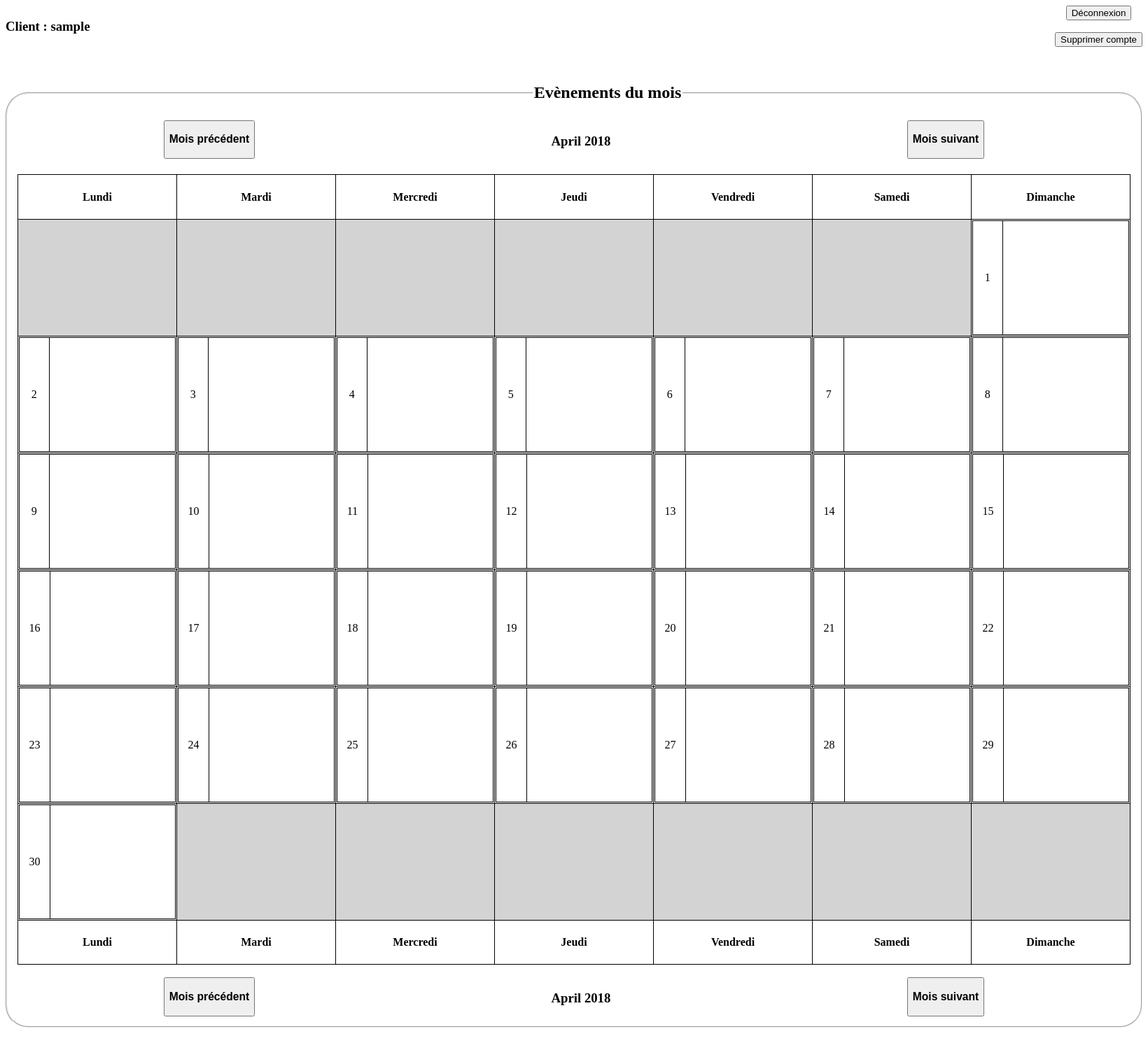
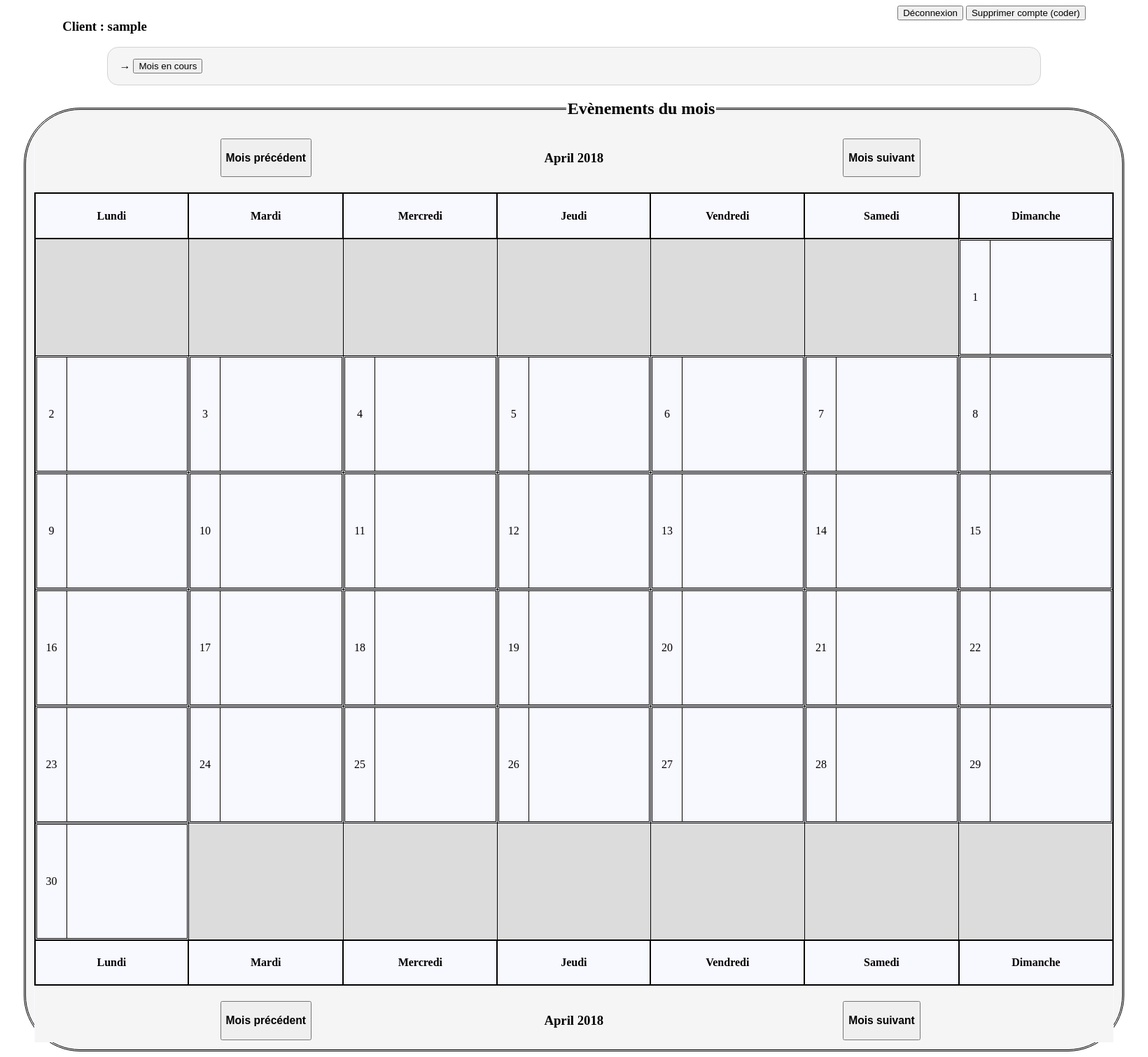
Before and after one commit to Thiebosh/CIR1_web_Eveneo, a PHP site: page /tp4/project/index.php in a window 1640 px wide. Shown: the whole page at 70% size. Before the commit the page ends 1477 px from the top, so only its background shows below. Run offline with PHP 8.4, Linux system fonts and the light colour scheme; the visitor is signed in with stand-in values (Sample User, id 1); tables that the repository leaves empty hold one stand-in row (values such as "Sample post").

Commit message:
debug wip

```diff
--- a/tp4/project/Controller/cBackEnd.php
+++ b/tp4/project/Controller/cBackEnd.php
@@ -3,8 +3,6 @@ require('Model/mBackEnd.php');
 
 
 function oEventsMonth($date) {
-    if (!$date) $date = date('Y-m');
-
     $timeStamp = strtotime($date);
     $showDate = strftime('%B %Y', $timeStamp);
     $dataDate['nbDays'] = date('t', $timeStamp);
@@ -52,11 +50,12 @@ function oEventsDay($date) {
 function oEvent($id) {
     $dataEvent = oGetEvent($id);
     if (!$dataEvent) throw new Exception("Evénement : Echec de récupération des données");
+    $dateSplit = explode(' ', $dataEvent['startdate']);
 
     if (isset($_POST['script_delete'])) {
         oDeleteEvent($id);
 
-        header('Location: index.php?action=reception&date='.$dataEvent['startdate']);//recharge la page
+        header('Location: index.php?action=reception&date='.$dateSplit[0]);
         exit();
     }
 
@@ -72,10 +71,10 @@ function oEvent($id) {
 
 function oEventNew($data) {
     if (isset($_POST['script_new']) && $_POST['script_new']) {
-        $id = oPostDataAndGetIdEvent($data);//throw new Exception('Création d\'événement : Echec d\'enregistrement des données');
+        $id = oPostDataAndGetIdEvent($data);
         if (!$id) throw new Exception("Création d'événement : Echec d'enregistrement ou de redirection");
 
-        header('Location: index.php?action=detail&id='.$id);//recharge la page
+        header('Location: index.php?action=detail&id='.$id);
         exit();
     }
 
@@ -87,9 +86,9 @@ function oEventNew($data) {
 
 function oEventEdit($data) {
     if (isset($_POST['script_edit'])) {
-        oChangeEventData($data);// throw new Exception('Modification d\'événement : Echec d\'enregistrement des données');
+        oChangeEventData($data);
 
-        header('Location: index.php?action=detail&id='.$data['id']);//recharge la page
+        header('Location: index.php?action=detail&id='.$data['id']);
         exit();
     }
 
--- a/tp4/project/Controller/cFrontEnd.php
+++ b/tp4/project/Controller/cFrontEnd.php
@@ -3,8 +3,6 @@ require('Model/mFrontEnd.php');
 
 
 function cEventsMonth($date) {
-    if (!$date) $date = date('Y-m');
-
     $timeStamp = strtotime($date);
     $showDate = strftime('%B %Y', $timeStamp);
     $dataDate['nbDays'] = date('t', $timeStamp);
@@ -63,6 +61,7 @@ function cEventsDay($date) {
 function cEvent($id) {
     $dataEvent = cGetEventDetail($id);
     if (!$dataEvent) throw new Exception("Evénement : Echec de récupération des données");
+    $dateSplit = explode(' ', $dataEvent['startdate']);
 
     $dataEvent['status'] = getEventStatus($id);
 
@@ -70,7 +69,7 @@ function cEvent($id) {
         if (!$dataEvent['status']) cSetStatusON($id);
         else cSetStatusOFF($id);
 
-        header('Location: index.php?action=reception&date='.$dataEvent['startdate']);//recharge la page
+        header('Location: index.php?action=reception&date='.$dateSplit[0]);
         exit();
     }
 
--- a/tp4/project/Controller/cRegisterLogin.php
+++ b/tp4/project/Controller/cRegisterLogin.php
@@ -17,7 +17,7 @@ function aLogin($data) {
         if ($dataUser['rank'] == 'CUSTOMER') $_SESSION['rankFR'] = 'Client';
         else                                 $_SESSION['rankFR'] = 'Organisateur';
 
-        header('Location: index.php?action=reception');//redirige vers l'accueil
+        header('Location: index.php?action=reception');
         exit();
     }
 
@@ -34,9 +34,9 @@ function aRegister($data) {
 
         if (getLoginUser($data['login'])) throw new Exception("Inscription : Login déjà utilisé");
 
-        postDataUser($data);//throw new Exception("Inscription : Echec d\'enregistrement des données');//verifier que renvoi d'un post est true ou false
+        postDataUser($data);
 
-        header('Location: index.php?action=login');//redirige vers la page de connexion
+        header('Location: index.php?action=login');
         exit();
     }
 
--- a/tp4/project/Model/mBackEnd.php
+++ b/tp4/project/Model/mBackEnd.php
@@ -70,7 +70,7 @@ function oPostDataAndGetIdEvent($data) {
                     'describe' => $data['description']);
 
     $request = $bdd->prepare($query);
-    $request->execute($table);//retourne quelque chose?
+    $request->execute($table);
 
     $query = 'SELECT id
                 FROM events
@@ -100,7 +100,7 @@ function oChangeEventData($data) {
                     'idEvent' => $data['id']);
 
     $request = $bdd->prepare($query);
-    $request->execute($table);//retourne quelque chose?
+    $request->execute($table);
 }
 
 
--- a/tp4/project/Model/mCommon.php
+++ b/tp4/project/Model/mCommon.php
@@ -13,7 +13,7 @@ function dbConnect() {
     return $dataBase;
 }
 
-function getEventStatus($idEvent) {//si faux, n'est pas inscrit
+function getEventStatus($idEvent) {//valeur ou false
     $bdd = dbConnect();
 
     $query = 'SELECT iduser_participates_events
@@ -23,8 +23,8 @@ function getEventStatus($idEvent) {//si faux, n'est pas inscrit
 
     $request = $bdd->prepare($query);
     $request->execute($table);
-    $status = $request->fetch();
+    $table = $request->fetch();
     $request->closeCursor();
 
-    return $status['iduser_participates_events'];
+    return $table['iduser_participates_events'];
 }
--- a/tp4/project/Model/mFrontEnd.php
+++ b/tp4/project/Model/mFrontEnd.php
@@ -64,14 +64,14 @@ function cSetStatusON($idEvent) {
             VALUES(:event, :user)';
     $table = array('event' => $idEvent, 'user' => $_SESSION['id']);
     $request = $bdd->prepare($query);
-    $request->execute($table);//retourne quelque chose?
+    $request->execute($table);
 
     $query = 'UPDATE events
             SET nb_place = nb_place - 1
             WHERE id = :idEvent';
     $table = array('idEvent' => $idEvent);
     $request = $bdd->prepare($query);
-    $request->execute($table);//retourne quelque chose?
+    $request->execute($table);
 }
 
 
@@ -89,5 +89,5 @@ function cSetStatusOFF($idEvent) {
             WHERE id = :idEvent';
     $table = array('idEvent' => $idEvent);
     $request = $bdd->prepare($query);
-    $request->execute($table);//retourne quelque chose?
+    $request->execute($table);
 }
--- a/tp4/project/Model/mRegisterLogin.php
+++ b/tp4/project/Model/mRegisterLogin.php
@@ -45,5 +45,5 @@ function postDataUser($data) {
                     'rank' => $data['rank']);
 
     $request = $bdd->prepare($query);
-    $request->execute($table);//retourne quelque chose?
+    $request->execute($table);
 }
--- a/tp4/project/View/Common/vEvent.php
+++ b/tp4/project/View/Common/vEvent.php
@@ -12,7 +12,7 @@ ob_start(); ?>
         <a href="index.php?action=reception"><button>Accueil</button></a>
     </li>
     <li>
-        <a href="index.php?action=list&amp;date=<?= htmlspecialchars($dataEvent['startdate']) ?>">
+        <a href="index.php?action=list&amp;date=<?= htmlspecialchars($dateSplit[0]) ?>">
             <button>Tous les événements du <?= htmlspecialchars($startDateFr) ?></button>
         </a>
     </li>
@@ -37,6 +37,8 @@ ob_start(); ?>
 
 $asideBottomContent = '<a href="#"><button class="ancre"><h3>Haut de page</h3></button></a>';
 
+$asideContent = '';
+
 
 require('View/template.php');
 
--- a/tp4/project/View/Common/vMonth.php
+++ b/tp4/project/View/Common/vMonth.php
@@ -7,21 +7,33 @@ $pageName = 'Accueil';
 
 $legendContent = 'Evènements du mois';
 
-$menuContent = '';
+ob_start(); ?>
+    <li>
+        <a href="index.php?action=reception"><button>Mois en cours</button></a>
+    </li>
+<?php $menuContent = ob_get_clean();
 
 ob_start(); ?>
+    <tr>
+        <th class="borderless"></th>
+        <th class="borderless">
             <a href="index.php?action=reception&amp;date=<?= htmlspecialchars($lastMonth) ?>">
                 <button><h3>Mois précédent</h3></button>
             </a>
+        </th>
+        <th colspan="3" class="borderless">
             <h3><?= htmlspecialchars($showDate) ?></h3>
+        </th>
+        <th class="borderless">
             <a href="index.php?action=reception&amp;date=<?= htmlspecialchars($nextMonth) ?>">
             <button><h3>Mois suivant</h3></button>
             </a>
-<?php $asideContent = ob_get_clean();
+        </th>
+        <th class="borderless"></th>
+    </tr>
+<?php $headTable = ob_get_clean();
 
 ob_start(); ?>
-    <table>
-        <thead>
     <tr>
     <?php for ($weekDay = 0; $weekDay < 7; $weekDay++) { ?>
         <th>
@@ -29,22 +41,28 @@ ob_start(); ?>
         </th>
     <?php } ?>
     </tr>
+<?php $tailTable = ob_get_clean();
+
+ob_start(); ?>
+    <table id="mainGrid">
+        <thead>
+            <?= $headTable ?>
+            <tr><th colspan="7" class="borderless"><br></th></tr>
+            <tr></tr>
+            <?= $tailTable ?>
             <?php displayMonth(1, false, false) ?>
         </thead>
         <tfoot>
-            <tr>
-                <?php for ($weekDay = 0; $weekDay < 7; $weekDay++) { ?>
-                    <th>
-                        <h4><?= htmlspecialchars($dayName['fr'][$weekDay]) ?></h4>
-                    </th>
-                <?php } ?>
-            </tr>
+            <?= $tailTable ?>
+            <tr></tr>
+            <tr><th colspan="7" class="borderless"><br></th></tr>
+            <?= $headTable ?>
         </tfoot>
-        <tbody>
+        <tbody id="month">
             <tr>
                 <?php
                 $monthDay = $weekDay = 0;
-                while ($dayName['ang'][$monthDay] != $startMonth) {
+                while ($dayName['ang'][$monthDay] != $startMonth) {//ne commence pas par lundi
                     echo '<td class="otherMonth"></td>';
                     $monthDay++;
                 }
@@ -102,15 +120,7 @@ ob_start(); ?>
     </table>
 <?php $articleContent = ob_get_clean();
 
-ob_start(); ?>
-    <a href="index.php?action=reception&amp;date=<?= htmlspecialchars($lastMonth) ?>">
-        <button><h3>Mois précédent</h3></button>
-    </a>
-    <h3><?= htmlspecialchars($showDate) ?></h3>
-    <a href="index.php?action=reception&amp;date=<?= htmlspecialchars($nextMonth) ?>">
-        <button><h3>Mois suivant</h3></button>
-    </a>
-<?php $asideBottomContent = ob_get_clean();
+$asideContent = '';
 
 
 require('View/template.php');
--- a/tp4/project/View/style.css
+++ b/tp4/project/View/style.css
@@ -1,37 +1,29 @@
-fieldset {
+body {
     text-align: center;
-    margin: auto;
-    border-radius: 2em;
+}
+a {
+    color: black;
+}
+form {
+    display: inline-block;
 }
 
-legend {
-    margin-left: 3em;
-}
 
-td, th, table {
-    border : 1px solid black;
-    border-collapse:collapse;
-    width: 14em;
-    text-align: center;
+header {
+    display: flex;
+    justify-content: space-between;
+    width: 90%;
     margin: auto;
 }
-
-td {
-    height: 10em;
+menu {
+    display: flex;
+    width: 80%;
+    margin: auto;
+    padding: 1em;
+    border: 1px solid lightgray;
+    border-radius: 1em;
+    background-color: whitesmoke;
 }
-
-aside, header, menu {
-    display: flex;
-}
-
-aside {
-    justify-content: space-around;
-}
-
-header {
-    justify-content: space-between
-}
-
 menu li {
     margin-right: 0.5em;
     list-style-type: none;
@@ -40,36 +32,60 @@ menu li:before {
     content: "→";
 }
 
-form {
-    display: inline-block;
+
+section>fieldset {
+    width: 95%;
+    margin: auto;
+    border-radius: 5em;
+    border: double;
+    background-color: whitesmoke;
+}
+section>fieldset>legend {
+    margin-left: 6em;
+}
+#mainGrid, thead th, tfoot th {
+    background-color: ghostwhite;
+    border : 2px solid black;
+    border-collapse:collapse;
+    margin: auto;
+}
+.borderless {
+    border: hidden;
+    background-color: whitesmoke;
 }
 
-.date {
-    width: 3em;
+
+#month table {
+    border-collapse:collapse;
+}
+#month td {
+    border : 1px solid black;
+    width: 14em;
+    height: 10em;
+}
+#month .date {
+    width: 20%;
 }
 
-.otherMonth {
-    background-color: lightgray;
+#month .otherMonth {
+    background-color: gainsboro;
 }
-
-a {
-    color: black;
-}
-
-.follow {
-    border : 1px solid black;
-    border-radius: 0.5em;
+#month .follow {
+    border : 1px solid gray;
+    border-radius: 0.3em;
     background-color: lightgreen;
     width : 75%;
     margin: auto;
 }
 
-.column {
-    display: flex;
-    flex-direction :column;
-    text-align: center;
-    justify-content: space-between
-}
+
+
+
+
+
+
+
+
 
 .describe {
     width: 60%;
--- a/tp4/project/View/template.php
+++ b/tp4/project/View/template.php
@@ -14,7 +14,7 @@
                     <input type="submit" value="Déconnexion">
                 </form>
                 <form method="post" action="index.php?action=logout">
-                    <input type="submit" value="Supprimer compte">
+                    <input type="submit" value="Supprimer compte (coder)">
                 </form>
             </div>
         </header>
@@ -24,22 +24,19 @@
         </menu>
 
         <section>
-            <fieldset><legend><h2><?= htmlspecialchars($legendContent) ?></h2></legend>
+            <fieldset>
+                <legend>
+                    <h2><?= htmlspecialchars($legendContent) ?></h2>
+                </legend>
+
+                <article>
+                    <?= $articleContent ?>
+                </article>
+
                 <aside>
                     <?= $asideContent ?>
                 </aside>
-                <br>
-                <article>
-                    <?= $articleContent ?>
-                </article>
-                <br>
-                <aside>
-                    <?= $asideBottomContent ?>
-                </aside>
             </fieldset>
         </section>
-
-        <footer>
-        </footer>
     </body>
 </html>
--- a/tp4/project/View/vFrontEnd.php
+++ b/tp4/project/View/vFrontEnd.php
@@ -14,7 +14,7 @@ function displayMonth($part, $dataEvent, $dataDay) {
 function displayDay($part, $dataEvent, $date) {
     switch ($part) {
         case 2:?>
-            Organisateur : <?= htmlspecialchars($dataEvent['organizer']) ?><br>
+            <br>Organisateur : <?= htmlspecialchars($dataEvent['organizer']) ?><br>
             <br>
             Inscrit : <?= htmlspecialchars($dataEvent['status']) ?>
         <?php break;
--- a/tp4/project/index.php
+++ b/tp4/project/index.php
@@ -10,14 +10,53 @@ require('Controller/cFrontEnd.php');
 require('Controller/cBackEnd.php');
 
 
+function checktime($hour, $min) {
+    if ($hour < 0 || $hour > 23 || !is_numeric($hour)) return false;
+    if ($min < 0 || $min > 59 || !is_numeric($min)) return false;
+    return true;
+}
+
+function verifDateTime($date, $page) {
+    if (!isset($date)) throw new Exception($page." : Donnée manquante");
+
+    $date = filter_var($date, FILTER_SANITIZE_STRING);
+    if (!$date) throw new Exception($page." : Donnée invalide");
+
+    $dateSplit = explode('-', $date);
+    $nbPart = 0;
+    foreach($dateSplit as $partDate) {
+        if (!is_numeric($partDate)) throw new Exception($page." : Date invalide");
+        $nbPart++;
+    }
+    if ($nbPart != 2 && $nbPart != 3 && $nbPart != 5) throw new Exception($page." : Date invalide");
+
+    if ($nbPart < 5) $dateSplit[3] = $dateSplit[4] = 1;
+    if ($nbPart < 3) $dateSplit [2] = 1;
+    if (!checkdate($dateSplit[1], $dateSplit[2], $dateSplit[0]) || !checktime($dateSplit[3], $dateSplit[4])) {
+        throw new Exception($page." : Date invalide");
+    }
+
+    return $date;
+}
+
+function verifID($id, $page) {
+    if (!isset($id)) throw new Exception($page." : Donnée manquante");
+    if (!is_numeric($id)) throw new Exception($page." : Donnée invalide");
+    return $id;
+}
+
+
 try {
-    if (!isset($_GET['action'])) $action = 'login';
+    if (!isset($_GET['action'])) {
+        if (!isset($_SESSION['rank'])) $action = 'login';
+        else $action = 'reception';
+    }
     else $action = $_GET['action'];
 
     if ($action != 'login' && $action != 'logout' && $action != 'register' &&
     $action != 'reception' && $action != 'list'   && $action != 'detail' &&
     $action != 'delete'    && $action != 'new'    && $action != 'edit') {
-        throw new Exception("Action indéfinie");
+        throw new Exception("Page indéfinie");
     }
 
     /* BEGINNING */
@@ -27,6 +66,7 @@ try {
         exit();//mets fin au script courant
     }
 
+    if ($action == 'reception' && !isset($_GET['date'])) $_GET['date'] = date('Y-m');
 
     if (!isset($_SESSION['rank'])) {
         switch ($action) {
@@ -67,115 +107,68 @@ try {
     }
     else if ($_SESSION['rank'] == 'CUSTOMER') {
         switch ($action) {
-            case 'reception':
-                $date = false;
-                if (isset($_GET['date'])) {
-                    $date = filter_input(INPUT_GET, 'date', FILTER_SANITIZE_STRING);
-                    if (!$date) throw new Exception("Accueil : Donnée invalide");
-                }
-
-                cEventsMonth($date);
+            case 'reception': cEventsMonth(verifDateTime($_GET['date'], "Evénements du mois"));
                 break;
-            case 'list':
-                if (!isset($_GET['date'])) throw new Exception("Evénements du jour : Donnée manquante");
-
-                $date = filter_input(INPUT_GET, 'date', FILTER_SANITIZE_STRING);
-                if (!$date) throw new Exception("Evénements du jour : Donnée invalide");
-
-                cEventsDay($date);
+            case 'list':      cEventsDay(verifDateTime($_GET['date'], "Evénements du jour"));
                 break;
-            case 'detail';
-                if (!isset($_GET['id'])) throw new Exception("Evénement : Donnée manquante");
-
-                $id = filter_input(INPUT_GET, 'id', FILTER_VALIDATE_INT);
-                if (!$id) throw new Exception("Evénement : Donnée invalide");
-
-                cEvent($id);
-            break;
-            default:
-                cEventsMonth(false);
+            case 'detail':    cEvent(verifID($_GET['id'], "Evénement"));
                 break;
         }
     }
     else if ($_SESSION['rank'] == 'ORGANIZER') {
         switch ($action) {
-            case 'reception':
-                $date = false;
-                if (isset($_GET['date'])) {
-                    $date = filter_input(INPUT_GET, 'date', FILTER_SANITIZE_STRING);
-                    if (!$date) throw new Exception("Accueil : Donnée invalide");
-                }
-
-                oEventsMonth($date);
+            case 'reception': oEventsMonth(verifDateTime($_GET['date'], "Evénements du mois"));
                 break;
-            case 'list':
-                if (!isset($_GET['date'])) throw new Exception("Evénements du jour : Donnée manquante");
-
-                $date = filter_input(INPUT_GET, 'date', FILTER_SANITIZE_STRING);
-                if (!$date) throw new Exception("Evénements du jour : Donnée invalide");
-
-                oEventsDay($date);
+            case 'list':      oEventsDay(verifDateTime($_GET['date'], "Evénements du jour"));
                 break;
-            case 'detail';
-                if (!isset($_GET['id'])) throw new Exception("Evénement : Donnée manquante");
-
-                $id = filter_input(INPUT_GET, 'id', FILTER_VALIDATE_INT);
-                if (!$id) throw new Exception("Evénement : Donnée invalide");
-
-                oEvent($id);
+            case 'detail':    oEvent(verifID($_GET['id'], "Evénement"));
                 break;
             case 'new':
-                if (!isset($_GET['date'])) throw new Exception("Nouveau : Donnée manquante");
-
-                $received['date'] = filter_input(INPUT_GET, 'date', FILTER_SANITIZE_STRING);
-                if (!$received['date']) throw new Exception("Nouveau : Donnée invalide");
+                $received['date'] = verifDateTime($_GET['date'], "Nouvel événement");
 
                 if (isset($_POST['script_new'])) {
                     if (!isset($_POST['name']) || !isset($_POST['nbPlaces']) || !isset($_POST['description']) ||
                     !isset($_POST['startDate']) || !isset($_POST['endDate'])) {
-                        throw new Exception("Nouveau : Donnée(s) formulaire absente(s)");
+                        throw new Exception("Nouvel événement : Donnée(s) formulaire absente(s)");
                     }
 
-                    $received['name'] = filter_input(INPUT_POST, 'name', FILTER_SANITIZE_STRING);
-                    $received['nbPlaces'] = filter_input(INPUT_POST, 'nbPlaces', FILTER_VALIDATE_INT);
-                    $received['startDate'] = filter_input(INPUT_POST, 'startDate', FILTER_SANITIZE_STRING);
-                    $received['endDate'] = filter_input(INPUT_POST, 'endDate', FILTER_SANITIZE_STRING);
+                    $received['name']        = filter_input(INPUT_POST, 'name',        FILTER_SANITIZE_STRING);
+                    $received['nbPlaces']    = filter_input(INPUT_POST, 'nbPlaces',    FILTER_VALIDATE_INT);
+                    $received['startDate']   = filter_input(INPUT_POST, 'startDate',   FILTER_SANITIZE_STRING);
+                    $received['endDate']     = filter_input(INPUT_POST, 'endDate',     FILTER_SANITIZE_STRING);
                     $received['description'] = filter_input(INPUT_POST, 'description', FILTER_SANITIZE_STRING);
 
-                    if (!$received['name']) $received['echec'][] = 'name';
-                    if (!$received['nbPlaces']) $received['echec'][] = 'nbPlaces';
+                    if (!$received['name'])        $received['echec'][] = 'name';
+                    if (!$received['nbPlaces'])    $received['echec'][] = 'nbPlaces';
                     if (!$received['description']) $received['echec'][] = 'description';
-                    if (!$received['startDate']) $received['echec'][] = 'startDate';
-                    if (!$received['endDate']) $received['echec'][] = 'endDate';
+                    if (!$received['startDate'])   $received['echec'][] = 'startDate';
+                    if (!$received['endDate'])     $received['echec'][] = 'endDate';
+
                     if (isset($received['echec'])) $_POST['script_new'] = false;
                 }
 
                 oEventNew($received);
             break;
             case 'edit':
-                if (!isset($_GET['id'])) throw new Exception("Modification : Donnée manquante");
-
-                $received['id'] = filter_input(INPUT_GET, 'id', FILTER_VALIDATE_INT);
-                if (!$received['id']) throw new Exception("Modification : Donnée invalide");
+                $received['id'] = verifID($_GET['id'], "Modification d'événement");
 
                 if (isset($_POST['script_edit'])) {
                     if (!isset($_POST['nbPlaces']) || !isset($_POST['description']) || !isset($_POST['endDate'])) {
-                        throw new Exception("Modification : Donnée(s) formulaire absente(s)");
+                        throw new Exception("Modification d'événement : Donnée(s) formulaire absente(s)");
                     }
 
-                    $received['nbPlaces'] = filter_input(INPUT_POST, 'nbPlaces', FILTER_VALIDATE_INT);
-                    $received['endDate'] = filter_input(INPUT_POST, 'endDate', FILTER_SANITIZE_STRING);
+                    $received['nbPlaces']    = filter_input(INPUT_POST, 'nbPlaces',    FILTER_VALIDATE_INT);
+                    $received['endDate']     = filter_input(INPUT_POST, 'endDate',     FILTER_SANITIZE_STRING);
                     $received['description'] = filter_input(INPUT_POST, 'description', FILTER_SANITIZE_STRING);
 
-                    if (!$received['nbPlaces'] || !$received['endDate'] || !$received['description']) {
-                        throw new Exception("Modification : Donnée(s) formulaire invalide(s)");
-                    }
+                    if (!$received['nbPlaces'])    $received['echec'][] = 'nbPlaces';
+                    if (!$received['endDate'])     $received['echec'][] = 'endDate';
+                    if (!$received['description']) $received['echec'][] = 'description';
+
+                    if (isset($received['echec'])) $_POST['script_edit'] = false;
                 }
 
                 oEventEdit($received);
-            break;
-            default:
-                oEventsMonth(false);
             break;
         }
     }
```
Also changed, not shown: tp4/project/View/Common/vDay.php (+47 -11 lines), tp4/project/View/vBackEnd.php (+7 -3 lines). Lines whose indentation alone changed are shown as unchanged.
